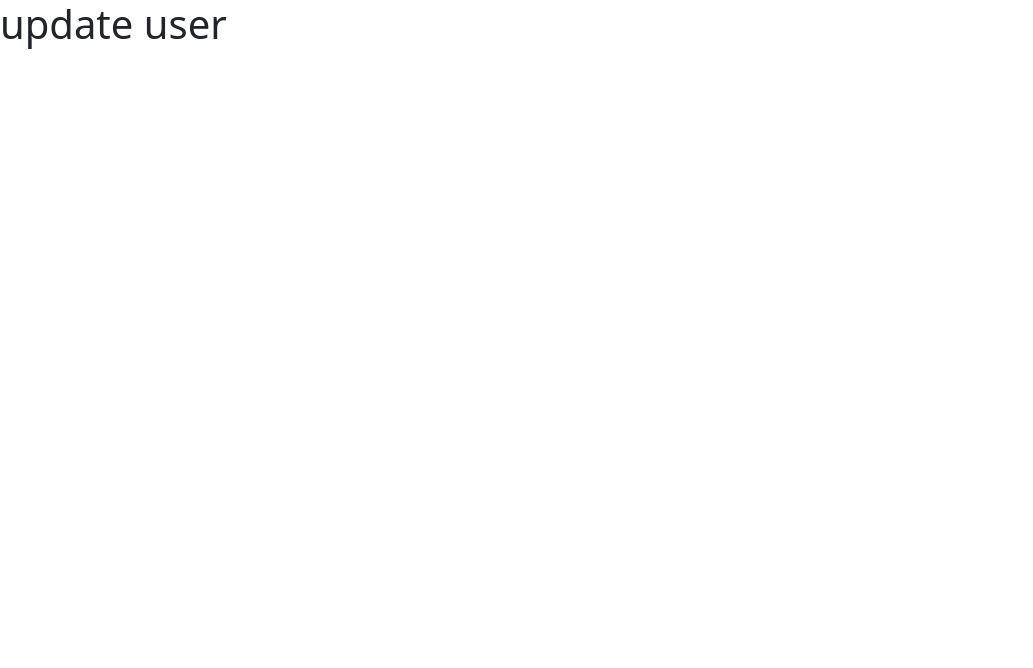
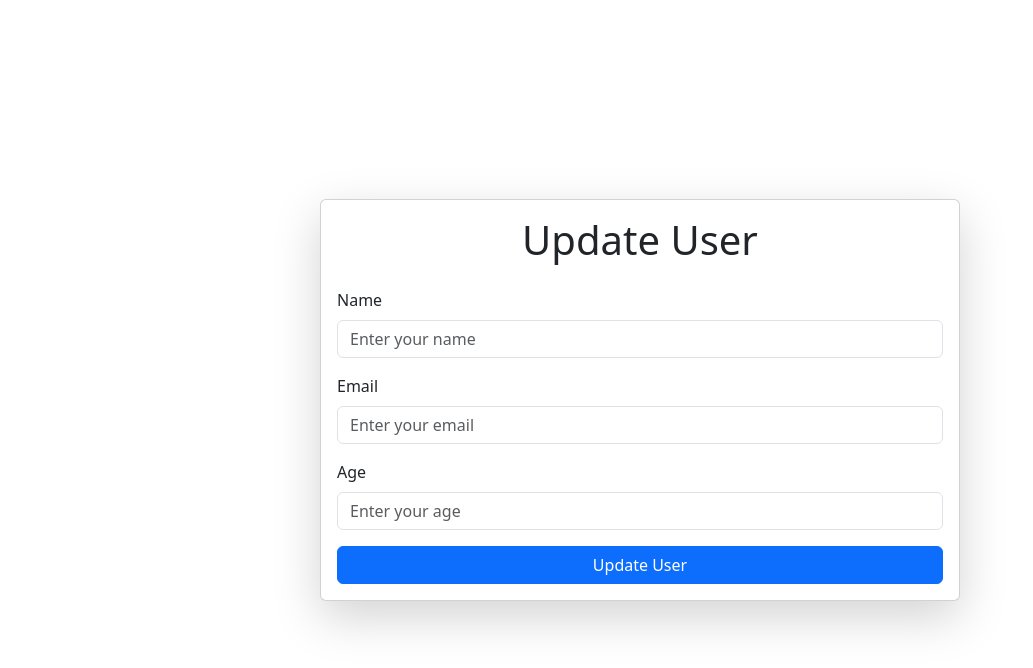
Before and after one commit to DirsanA/User-registration, a React (Vite) app in the folder client/: page /updateUser in a window 1280 px wide. Shown: the top 668 px of the page, without its empty margins (0-1033 px from the left). Built offline with nearby package versions, Linux system fonts and the light colour scheme.

Commit message:
backend side is setup

```diff
--- a/client/src/Componets/UpdateUser.jsx
+++ b/client/src/Componets/UpdateUser.jsx
@@ -1,9 +1,58 @@
-import React from "react";
+import React, { useState } from "react";
+import "bootstrap/dist/css/bootstrap.min.css";
 
 const UpdateUser = () => {
   return (
-    <div>
-      <h1>update user</h1>
+    <div className="d-flex align-items-center justify-content-center vh-100">
+      <div className="shadow-lg w-50 card">
+        <div className="card-body">
+          <h1 className="mb-4 text-center">Update User</h1>
+          <form>
+            <div className="mb-3">
+              <label htmlFor="name" className="form-label">
+                Name
+              </label>
+              <input
+                type="text"
+                id="name"
+                name="name"
+                className="form-control"
+                placeholder="Enter your name"
+                required
+              />
+            </div>
+            <div className="mb-3">
+              <label htmlFor="email" className="form-label">
+                Email
+              </label>
+              <input
+                type="email"
+                id="email"
+                name="email"
+                className="form-control"
+                placeholder="Enter your email"
+                required
+              />
+            </div>
+            <div className="mb-3">
+              <label htmlFor="age" className="form-label">
+                Age
+              </label>
+              <input
+                type="number"
+                id="age"
+                name="age"
+                className="form-control"
+                placeholder="Enter your age"
+                required
+              />
+            </div>
+            <button type="submit" className="w-100 btn btn-primary">
+              Update User
+            </button>
+          </form>
+        </div>
+      </div>
     </div>
   );
 };
--- a/client/src/Componets/User.jsx
+++ b/client/src/Componets/User.jsx
@@ -39,12 +39,15 @@ const User = () => {
                 <td>{user.email}</td>
                 <td>{user.age}</td>
                 <td>
-                  <button className="bg-success rounded text-light">
+                  <Link
+                    to="/updateUser"
+                    className="bg-success mx-1 p-1 px-2 rounded text-light text-decoration-none"
+                  >
                     Edit
-                  </button>{" "}
-                  <button className="bg-danger border-none rounded text-light">
+                  </Link>
+                  <Link className="bg-danger mx-1 p-1 px-2 rounded text-light text-decoration-none">
                     Delete
-                  </button>
+                  </Link>
                 </td>
               </tr>
             ))}
```
Also changed, not shown: 2 other files (tests, documents, lock files or other folders).
